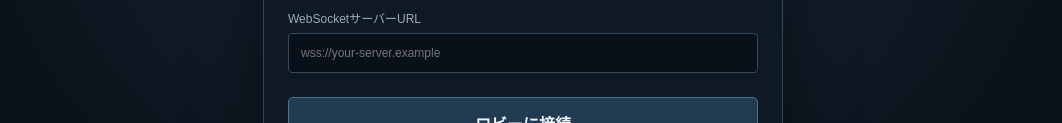
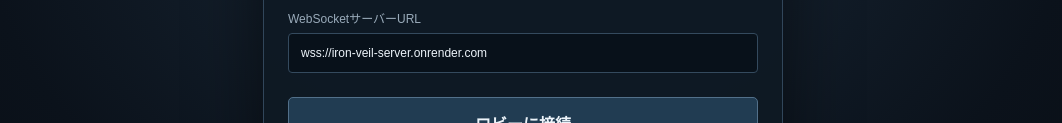
Before and after one commit to YukkuriP/Yukkuri-FPS2, a plain HTML site: page web/index.html in a window 1280 px wide. Shown: the part 433-556 px from the top of the page, without its empty margins (117-1179 px from the left). Drawn offline with nearby package versions, Linux system fonts and the light colour scheme.

Commit message:
Set default WebSocket endpoint for Render server

```diff
--- a/web/index.html
+++ b/web/index.html
@@ -18,7 +18,7 @@
     <h2>オンラインロビー</h2>
     <label>プレイヤー名<input id="playerName" maxlength="16" value="Operator"></label>
     <label>ルームコード<input id="roomCode" maxlength="12" value="IRON-01"></label>
-    <label>WebSocketサーバーURL<input id="serverUrl" placeholder="wss://your-server.example" autocomplete="url"></label>
+    <label>WebSocketサーバーURL<input id="serverUrl" value="wss://iron-veil-server.onrender.com" placeholder="wss://your-server.example" autocomplete="url"></label>
     <button id="joinBtn">ロビーに接続</button>
     <p id="status">サーバー未接続。オンラインプレイにはWebSocketサーバーが必要です。</p>
     <p class="hint">操作：WASD / 矢印キーで移動、マウスで視点。スマホは画面上の操作ボタンを使用。</p>
```
